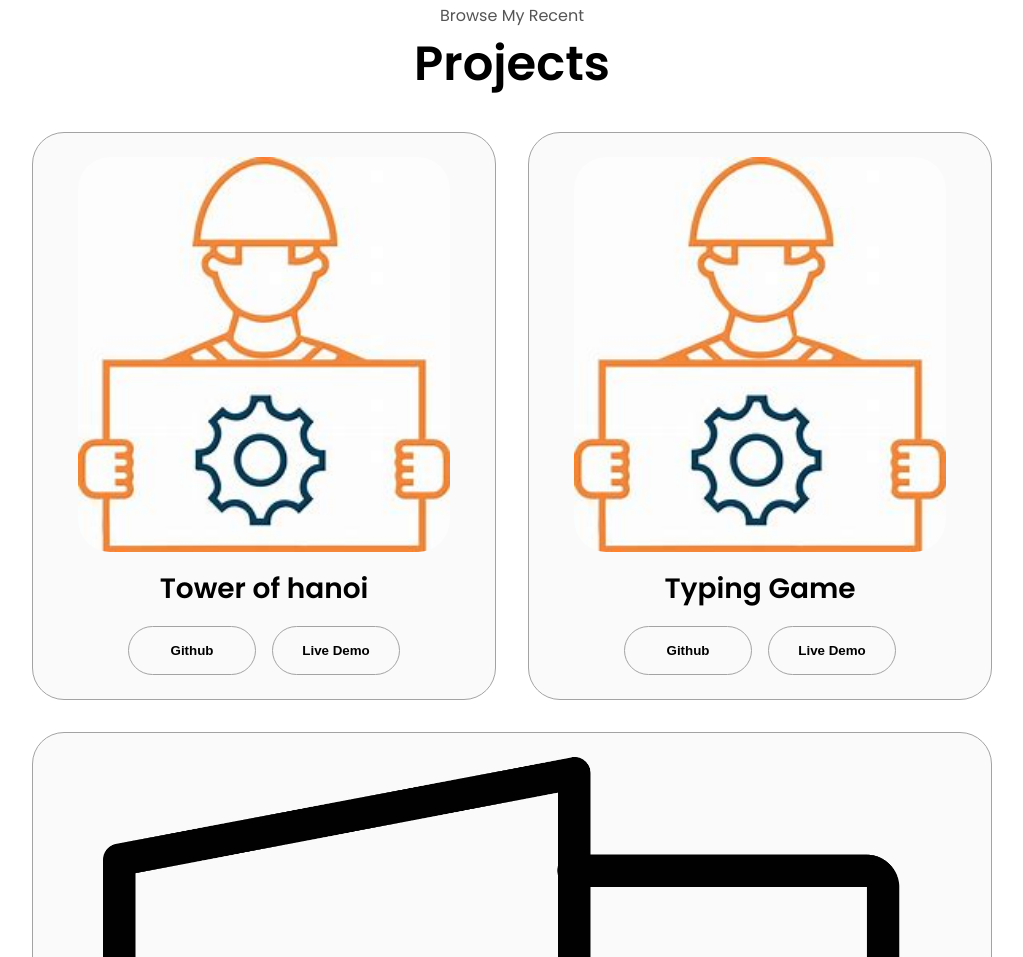
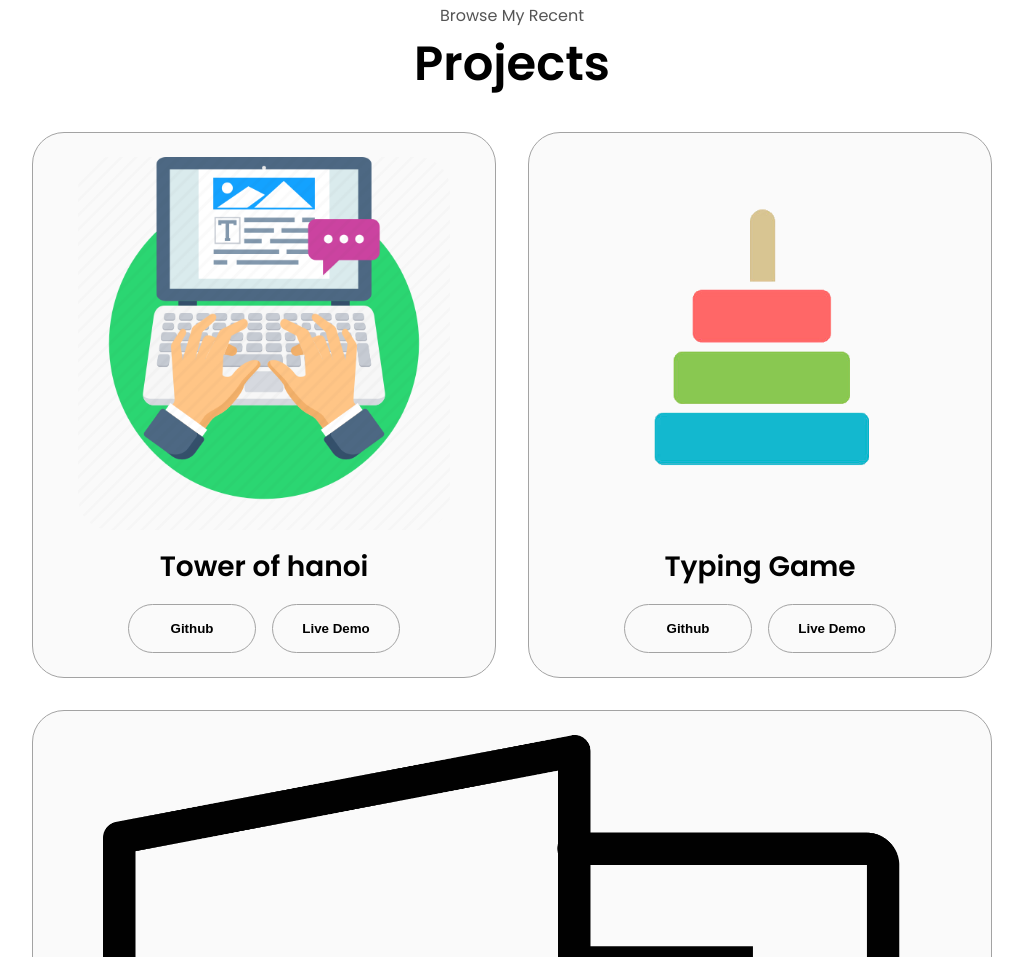
Before and after one commit to love20026543/Portfolio.github.io, a plain HTML site: page index.html in a window 1280 px wide. Shown: the part 2461-3418 px from the top of the page, without its empty margins (128-1151 px from the left). Drawn offline with nearby package versions, Linux system fonts and the light colour scheme.

Commit message:
Update index.html

```diff
--- a/index.html
+++ b/index.html
@@ -179,7 +179,7 @@
       <div class="about-containers">
         <div class="details-container color-container">
           <div class="article-container">
-            <img src="project1.jpeg" alt="Project 1" class="project-img" />
+            <img src="ggg.png" alt="Project 1" class="project-img" />
           </div>
           <h2 class="experience-sub-title project-title">Tower of hanoi</h2>
           <div class="btn-container">
@@ -193,7 +193,7 @@
         </div>
         <div class="details-container color-container">
           <div class="article-container">
-            <img src="project1.jpeg" alt="Project 2" class="project-img" />
+            <img src="tower.png" alt="Project 2" class="project-img" />
           </div>
           <h2 class="experience-sub-title project-title">Typing Game</h2>
           <div class="btn-container">
```
